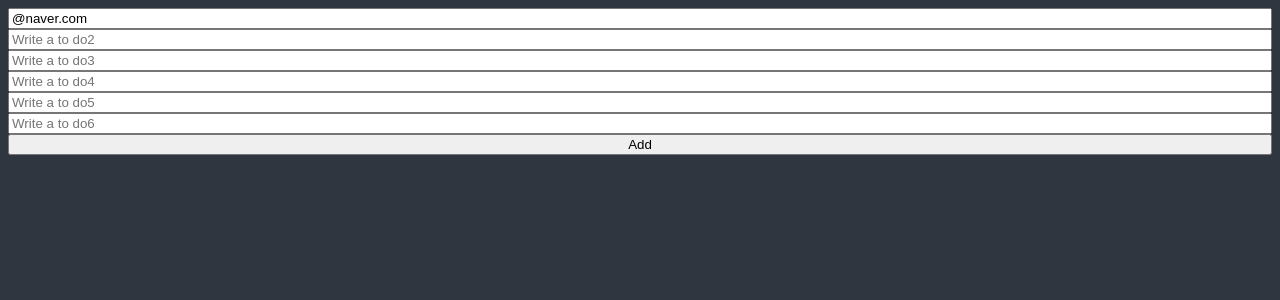
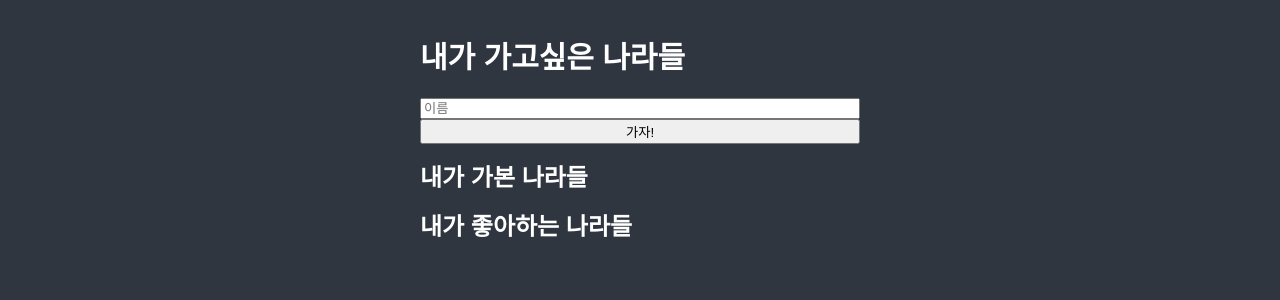
Before and after one commit to watching-dev/React_10_Nomadcoders, a React (Create React App) app in the folder React-Master/react-master-challenge/: page / in a window 1280 px wide. Shown: the top 300 px of the page. Built offline with nearby package versions, Linux system fonts and the light colour scheme.

Commit message:
[challenge] 챌린지 구현

```diff
--- a/React-Master/react-master-challenge/src/ToDoList.tsx
+++ b/React-Master/react-master-challenge/src/ToDoList.tsx
@@ -1,117 +1,182 @@
 import { error } from "console";
-import { useState } from "react";
+import { useEffect, useState } from "react";
 import { useForm } from "react-hook-form";
+import { atom, selector, useRecoilValue, useSetRecoilState } from "recoil";
+import styled from "styled-components";
 
-// function ToDoList() {
-//   const [toDo, setTodo] = useState("");
-//   const onChange = (event: React.FormEvent<HTMLInputElement>) => {
-//     const {
-//       currentTarget: { value },
-//     } = event;
-//     setTodo(value);
-//   };
-//   const onSubmit = (event: React.FormEvent<HTMLFormElement>) => {
-//     event.preventDefault();
-//   };
-//   return (
-//     <div>
-//       <form onSubmit={onSubmit}>
-//         <input onChange={onChange} value={toDo} placeholder="Write a to do" />
-//         <button>Add</button>
-//       </form>
-//     </div>
-//   );
-// }
-
-interface IForm {
-  todo1: string;
-  todo2: string;
-  todo3: string;
-  todo4: string;
-  todo5: string;
-  todo6: string;
-  extraError?: string;
+export enum SelectKeys {
+  "GONE" = "GONE",
+  "LIKE" = "LIKE",
+  "DEL" = "DEL",
+  "WANT" = "WANT",
 }
 
-function ToDoList() {
+export interface IToDo {
+  id: number;
+  text: string;
+  filter: SelectKeys;
+}
+
+export const todoFilterState = atom<SelectKeys>({
+  key: "todoFilterState",
+  default: SelectKeys.WANT,
+});
+
+export const todoState = atom<IToDo[]>({
+  key: "todoState",
+  default: JSON.parse(localStorage.getItem("list") || "[]"),
+});
+
+export const toDoSelector = selector({
+  key: "todoSelector",
+  get: ({ get }) => {
+    const todos = get(todoState);
+
+    return [
+      todos.filter((toDo) => toDo.filter === SelectKeys.GONE),
+      todos.filter((toDo) => toDo.filter === SelectKeys.LIKE),
+      todos.filter((toDo) => toDo.filter === SelectKeys.WANT),
+    ];
+  },
+});
+
+const ToDo = ({ text, filter, id }: IToDo) => {
+  const setList = useSetRecoilState(todoState);
+  const onClick = (setFilterKey: IToDo["filter"]) => {
+    setList((prevToDos) => {
+      console.log(prevToDos.map((tod) => console.log(tod)));
+      if (setFilterKey === SelectKeys.DEL) {
+        return prevToDos.filter((toDo) => toDo.id !== id);
+      }
+
+      return prevToDos.map((toDo) =>
+        toDo.id === id ? { ...toDo, filter: setFilterKey } : toDo
+      );
+    });
+  };
+
+  return (
+    <div>
+      <span>{text}</span>
+      {filter === SelectKeys.WANT && (
+        <>
+          <button onClick={() => onClick(SelectKeys.GONE)}>✅</button>
+          <button onClick={() => onClick(SelectKeys.DEL)}>🗑️</button>
+        </>
+      )}
+      {filter === SelectKeys.GONE && (
+        <>
+          <button onClick={() => onClick(SelectKeys.LIKE)}>👍</button>
+          <button onClick={() => onClick(SelectKeys.WANT)}>❌</button>
+        </>
+      )}
+      {filter === SelectKeys.LIKE && (
+        <>
+          <button onClick={() => onClick(SelectKeys.GONE)}>👎</button>
+        </>
+      )}
+    </div>
+  );
+};
+
+const CreateToDo = () => {
+  const setToDoList = useSetRecoilState(todoState);
+  const filterKey = useRecoilValue(todoFilterState);
+
   const {
     register,
     watch,
     handleSubmit,
     formState: { errors },
     setError,
+    setValue,
   } = useForm<IForm>({
-    defaultValues: {
-      todo1: "@naver.com",
-    },
+    defaultValues: {},
   });
-  const onValid = (data: IForm) => {
-    setError(
-      "extraError",
-      {
-        message: "Server offline",
-      },
-      {
-        shouldFocus: true,
-      }
-    );
+
+  const handleValid = ({ name }: IForm) => {
+    setToDoList((prevToDos) => [
+      ...prevToDos,
+      { text: name, id: Date.now(), filter: filterKey },
+    ]);
+    setValue("name", "");
   };
+
   return (
-    <div>
-      <form
-        style={{ display: "flex", flexDirection: "column" }}
-        onSubmit={handleSubmit(onValid)}
-      >
-        <input
-          {...register("todo1", {
-            required: "require",
-            validate: (value) => (!value.includes("nico") ? "no allow" : true),
-            pattern: /^[A-Za-z0-9._%+-]+@naver.com$/,
-          })}
-          placeholder="Write a to do1"
-        />
-        <span>{errors?.todo1?.message as string}</span>
-        <input
-          {...register("todo2", { required: "require", minLength: 10 })}
-          placeholder="Write a to do2"
-        />
-        <span>{errors?.todo2?.message as string}</span>
-        <input
-          {...register("todo3", {
-            required: "email require",
-            pattern: {
-              value: /^[A-Za-z0-9._%+-]+@naver.com$/,
-              message: "only naver",
-            },
-          })}
-          placeholder="Write a to do3"
-        />
-        <span>{errors?.todo3?.message as string}</span>
-        <input
-          {...register("todo4", { required: "require" })}
-          placeholder="Write a to do4"
-        />
-        <span>{errors?.todo4?.message as string}</span>
-        <input
-          {...register("todo5", { required: "require" })}
-          placeholder="Write a to do5"
-        />
-        <span>{errors?.todo5?.message as string}</span>
-        <input
-          {...register("todo6", {
-            required: "password is required",
-            minLength: {
-              value: 5,
-              message: "short",
-            },
-          })}
-          placeholder="Write a to do6"
-        />
-        <span>{errors?.todo6?.message as string}</span>
-        <button>Add</button>
-        <span>{errors?.extraError?.message}</span>
-      </form>
-    </div>
+    <form
+      style={{ display: "flex", flexDirection: "column", color: "white" }}
+      onSubmit={handleSubmit(handleValid)}
+    >
+      <input
+        {...register("name", {
+          required: "required!!",
+        })}
+        placeholder="이름"
+      />
+      <span>{errors?.name?.message as string}</span>
+      <button>가자!</button>
+    </form>
+  );
+};
+
+const Container = styled.div`
+  padding: 10px 20px;
+  max-width: 480px;
+  margin: 0 auto;
+`;
+
+const Header = styled.header`
+  height: 10vh;
+  display: flex;
+  justify-content: left;
+  align-items: center;
+`;
+
+const Title = styled.h1`
+  font-size: 30px;
+  color: white;
+`;
+
+interface IForm {
+  name: string;
+  extraError?: string;
+}
+
+function ToDoList() {
+  const list = useRecoilValue(todoState);
+  const [gone, like, want] = useRecoilValue(toDoSelector);
+
+  useEffect(() => {
+    localStorage.setItem("list", JSON.stringify(list));
+  }, [list]);
+
+  return (
+    <Container>
+      <Header>
+        <Title>내가 가고싶은 나라들</Title>
+      </Header>
+      <CreateToDo />
+      <div>
+        <h2></h2>
+        <div>
+          {want.map((toDo) => (
+            <ToDo key={toDo.id} {...toDo} />
+          ))}
+        </div>
+        <h2>내가 가본 나라들</h2>
+        <div>
+          {gone.map((toDo) => (
+            <ToDo key={toDo.id} {...toDo} />
+          ))}
+        </div>
+        <h2>내가 좋아하는 나라들</h2>
+        <div>
+          {like.map((toDo) => (
+            <ToDo key={toDo.id} {...toDo} />
+          ))}
+        </div>
+      </div>
+    </Container>
   );
 }
 
--- a/React-Master/react-master-challenge/src/theme.ts
+++ b/React-Master/react-master-challenge/src/theme.ts
@@ -2,6 +2,6 @@ import { DefaultTheme } from "styled-components";
 
 export const darkTheme: DefaultTheme = {
   bgColor: "#2f3640",
-  textColor: "black",
+  textColor: "white",
   accentColor: "#4cd137",
 };
```
